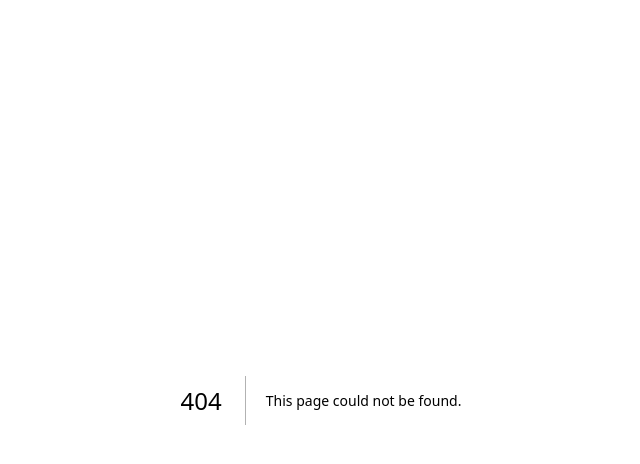
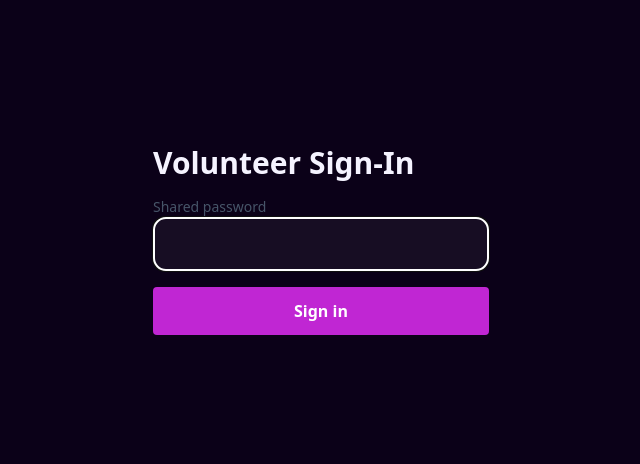
Before and after one commit to dadlifeforthewin/spring-bbq-bash, a Next.js app: page /station in a window 1280 px wide. Before the commit this address had no page. Shown: the top 464 px of the page, without its empty margins (319-959 px from the left). Built offline with nearby package versions, Linux system fonts and the light colour scheme; no server answers.

Commit message:
feat(station): volunteer auth API + login page + StationPicker

```diff
--- /dev/null
+++ b/src/app/api/auth/volunteer/route.ts
@@ -0,0 +1,31 @@
+import { NextRequest } from 'next/server'
+import { cookies } from 'next/headers'
+import { signToken } from '@/lib/magic-link'
+
+const COOKIE = 'sbbq_volunteer'
+const EIGHT_HOURS = 60 * 60 * 8
+
+export async function POST(req: NextRequest) {
+  const body = await req.json().catch(() => null)
+  const password = body?.password
+  const expected = process.env.VOLUNTEER_PASSWORD
+  if (!expected || !password || password !== expected) {
+    return Response.json({ error: 'invalid password' }, { status: 401 })
+  }
+
+  const token = signToken({ scope: 'volunteer' }, EIGHT_HOURS)
+  cookies().set(COOKIE, token, {
+    httpOnly: true,
+    sameSite: 'lax',
+    secure: process.env.NODE_ENV === 'production',
+    path: '/',
+    maxAge: EIGHT_HOURS,
+  })
+
+  return Response.json({ ok: true })
+}
+
+export async function DELETE() {
+  cookies().delete(COOKIE)
+  return Response.json({ ok: true })
+}
--- /dev/null
+++ b/src/app/station/page.tsx
@@ -0,0 +1,20 @@
+import { isVolunteerAuthed } from '@/lib/volunteer-auth'
+import { serverClient } from '@/lib/supabase'
+import VolunteerLogin from '@/components/station/VolunteerLogin'
+import StationPicker from '@/components/station/StationPicker'
+
+export const dynamic = 'force-dynamic'
+
+export default async function StationPage() {
+  if (!isVolunteerAuthed()) {
+    return <VolunteerLogin />
+  }
+
+  const sb = serverClient()
+  const { data: stations } = await sb
+    .from('stations')
+    .select('slug, name, sort_order')
+    .order('sort_order', { ascending: true })
+
+  return <StationPicker stations={(stations ?? []).map((s) => ({ slug: s.slug, name: s.name }))} />
+}
--- /dev/null
+++ b/src/components/station/StationPicker.tsx
@@ -0,0 +1,49 @@
+'use client'
+import { useRouter } from 'next/navigation'
+
+type Station = { slug: string; name: string }
+
+const STATION_STORAGE_KEY = 'sbbq_station'
+
+function routeFor(slug: string): string {
+  if (slug === 'check_in') return '/station/check-in'
+  if (slug === 'check_out') return '/station/check-out'
+  if (slug === 'jail') return '/station/photo'
+  return '/station/spend'
+}
+
+export default function StationPicker({ stations }: { stations: Station[] }) {
+  const router = useRouter()
+
+  const pick = (s: Station) => {
+    try {
+      localStorage.setItem(STATION_STORAGE_KEY, s.slug)
+    } catch {
+      // localStorage unavailable — proceed; spend page will prompt to reselect
+    }
+    router.push(routeFor(s.slug))
+  }
+
+  return (
+    <main className="mx-auto max-w-xl space-y-4 p-6">
+      <header>
+        <h1 className="text-3xl font-black">Pick your station</h1>
+        <p className="text-slate-600">Tap the station you&apos;re working at tonight.</p>
+      </header>
+
+      <ul className="grid grid-cols-2 gap-3">
+        {stations.map((s) => (
+          <li key={s.slug}>
+            <button
+              type="button"
+              onClick={() => pick(s)}
+              className="h-24 w-full rounded-lg border-2 border-slate-200 bg-white px-3 py-2 text-left text-base font-bold text-slate-900 transition hover:border-fuchsia-500 hover:bg-fuchsia-50"
+            >
+              {s.name}
+            </button>
+          </li>
+        ))}
+      </ul>
+    </main>
+  )
+}
--- /dev/null
+++ b/src/components/station/VolunteerLogin.tsx
@@ -0,0 +1,57 @@
+'use client'
+import { useState } from 'react'
+import { useRouter } from 'next/navigation'
+
+export default function VolunteerLogin() {
+  const router = useRouter()
+  const [password, setPassword] = useState('')
+  const [submitting, setSubmitting] = useState(false)
+  const [error, setError] = useState<string | null>(null)
+
+  async function onSubmit(e: React.FormEvent) {
+    e.preventDefault()
+    setError(null)
+    setSubmitting(true)
+    try {
+      const res = await fetch('/api/auth/volunteer', {
+        method: 'POST',
+        headers: { 'Content-Type': 'application/json' },
+        body: JSON.stringify({ password }),
+      })
+      if (!res.ok) {
+        setError('Wrong password.')
+        return
+      }
+      router.refresh()
+    } finally {
+      setSubmitting(false)
+    }
+  }
+
+  return (
+    <main className="mx-auto flex min-h-[60vh] max-w-sm items-center p-6">
+      <form onSubmit={onSubmit} className="w-full space-y-4">
+        <h1 className="text-3xl font-black">Volunteer Sign-In</h1>
+        <label className="block">
+          <span className="block text-sm text-slate-600">Shared password</span>
+          <input
+            type="password"
+            value={password}
+            onChange={(e) => setPassword(e.target.value)}
+            autoFocus
+            aria-label="volunteer password"
+            className="w-full rounded border px-3 py-2"
+          />
+        </label>
+        {error && <p className="rounded bg-red-50 px-3 py-2 text-sm text-red-700">{error}</p>}
+        <button
+          type="submit"
+          disabled={submitting}
+          className="w-full rounded bg-fuchsia-600 py-3 font-bold text-white disabled:opacity-50"
+        >
+          {submitting ? 'Signing in…' : 'Sign in'}
+        </button>
+      </form>
+    </main>
+  )
+}
--- /dev/null
+++ b/src/lib/volunteer-auth.ts
@@ -0,0 +1,11 @@
+import { cookies } from 'next/headers'
+import { verifyToken } from './magic-link'
+
+const COOKIE = 'sbbq_volunteer'
+
+export function isVolunteerAuthed(): boolean {
+  const c = cookies().get(COOKIE)
+  if (!c) return false
+  const payload = verifyToken(c.value)
+  return !!payload && payload.scope === 'volunteer'
+}
```
Also changed, not shown: 1 other file (tests, documents, lock files or other folders).
